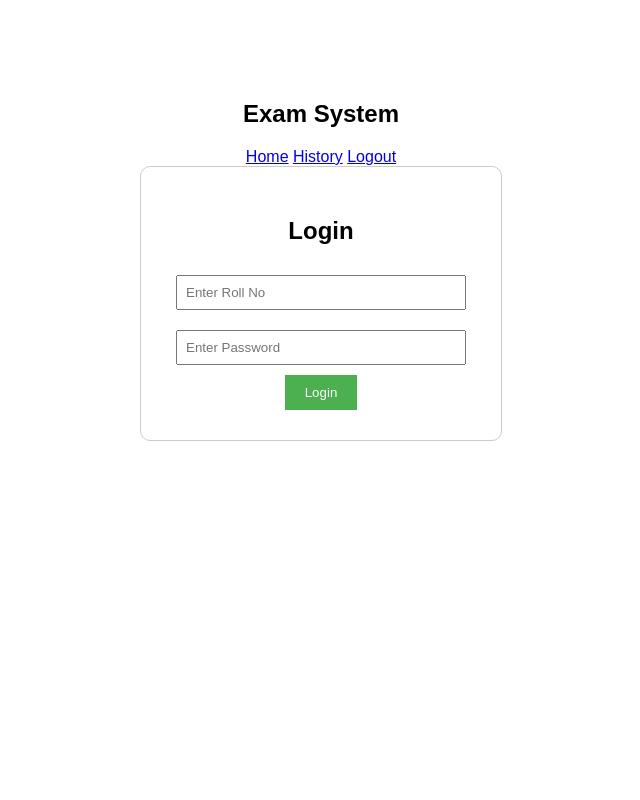
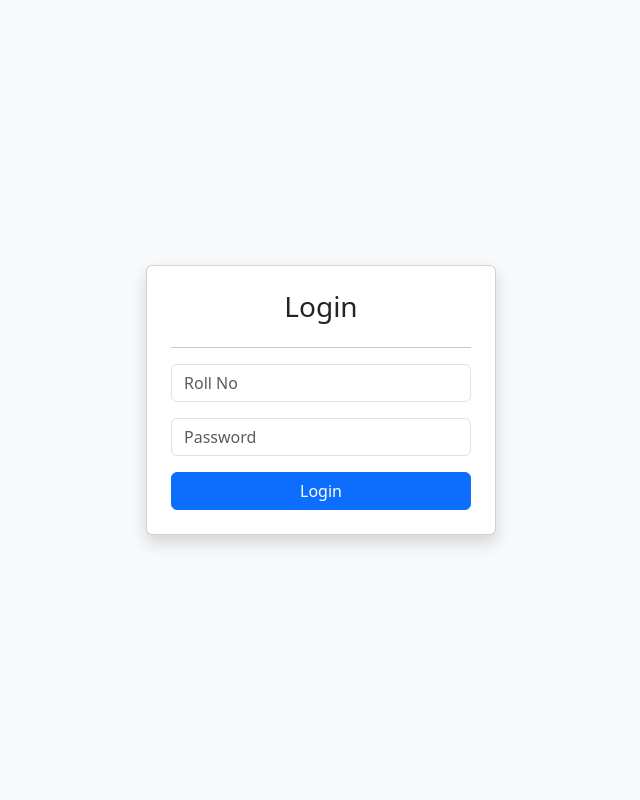
Before and after one commit to abhinavr645/exam-system, a Flask app: page / in a window 1280 px wide. Shown: the whole page, without its empty margins (319-959 px from the left). Run offline with Flask 3, Linux system fonts and the light colour scheme.

Commit message:
Update login.html

```diff
--- a/templates/login.html
+++ b/templates/login.html
@@ -2,66 +2,27 @@
 <html>
 <head>
     <title>Login</title>
+    <link href="https://cdn.jsdelivr.net/npm/bootstrap@5.3.0/dist/css/bootstrap.min.css" rel="stylesheet">
+</head>
+<body class="bg-light d-flex justify-content-center align-items-center" style="height:100vh;">
 
-    <style>
-        body {
-            font-family: Arial;
-            text-align: center;
-            margin-top: 100px;
-        }
+<div class="card p-4 shadow" style="width:350px;">
 
-        .login-box {
-            border: 1px solid #ccc;
-            padding: 30px;
-            width: 300px;
-            margin: auto;
-            border-radius: 10px;
-        }
-
-        input {
-            width: 90%;
-            padding: 8px;
-            margin: 10px 0;
-        }
-
-        button {
-            padding: 10px 20px;
-            background-color: #4CAF50;
-            color: white;
-            border: none;
-            cursor: pointer;
-        }
-
-        button:hover {
-            background-color: #45a049;
-        }
-
-        h2 {
-            margin-bottom: 20px;
-        }
-    </style>
-</head>
-
-<body>
-
-    <div class="navbar">
-    <h2>Exam System</h2>
-
-    <div>
-        <a href="/dashboard">Home</a>
-        <a href="/history">History</a>
-        <a href="/logout">Logout</a>
-    </div>
-</div>
-
-<div class="login-box">
-
-    <h2>Login</h2>
+    <h3 class="text-center">Login</h3>
+    <hr>
 
     <form method="POST" action="/login">
-        <input type="text" name="roll" placeholder="Enter Roll No" required><br>
-        <input type="password" name="password" placeholder="Enter Password" required><br>
-        <button type="submit">Login</button>
+
+        <div class="mb-3">
+            <input type="text" name="roll" class="form-control" placeholder="Roll No" required>
+        </div>
+
+        <div class="mb-3">
+            <input type="password" name="password" class="form-control" placeholder="Password" required>
+        </div>
+
+        <button class="btn btn-primary w-100">Login</button>
+
     </form>
 
 </div>
```
